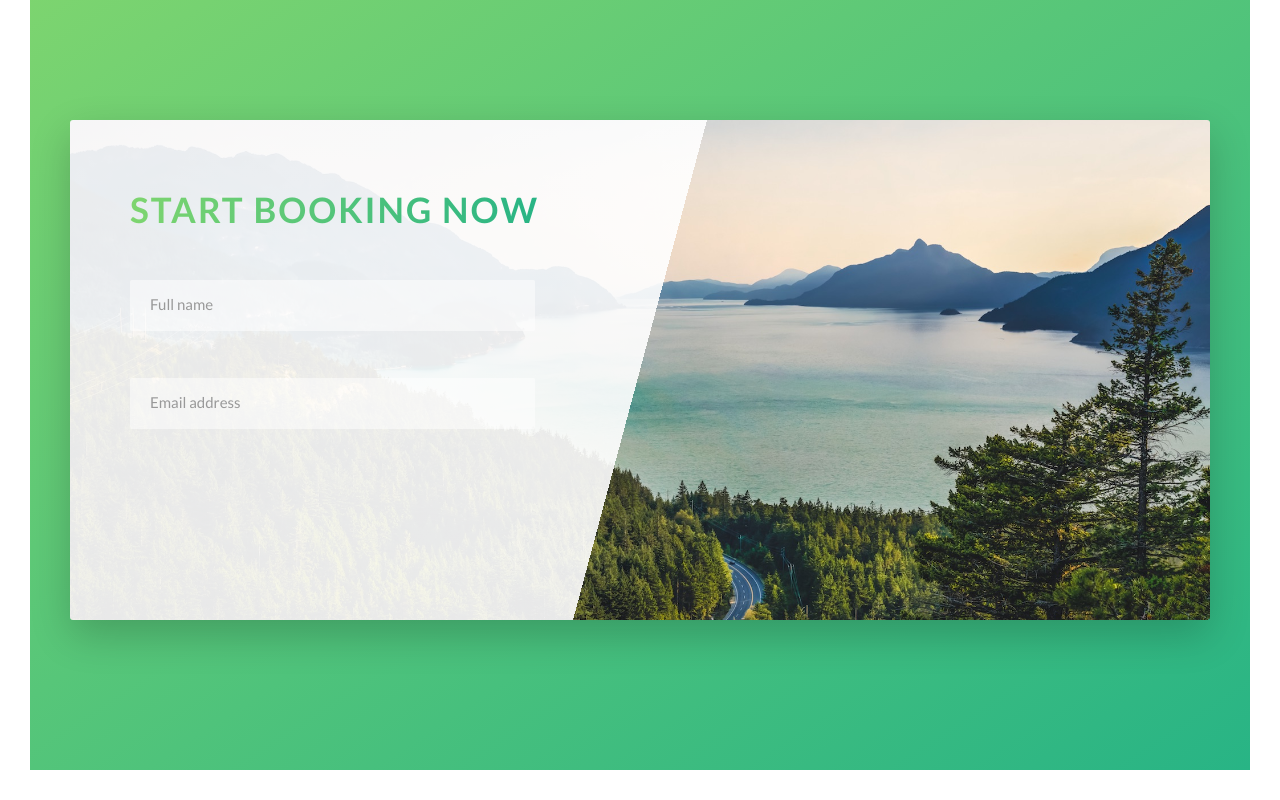
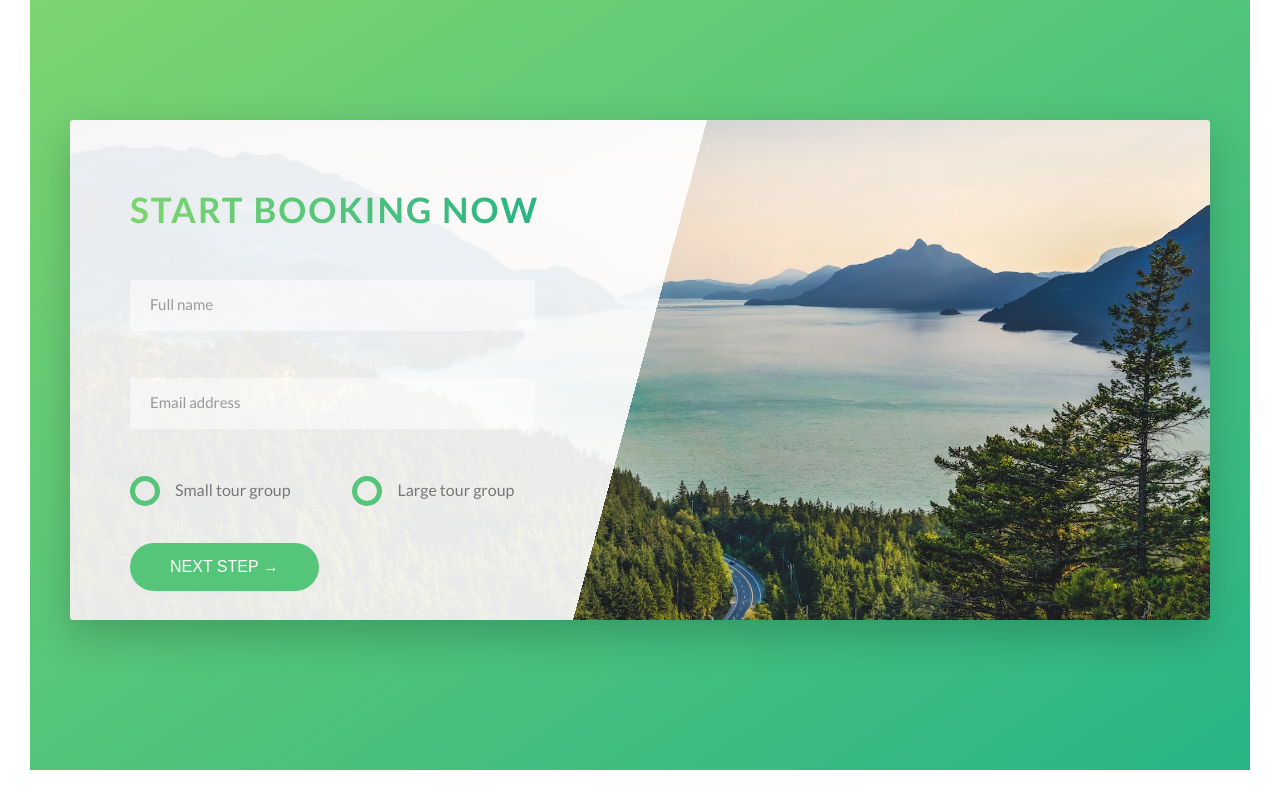
Before and after one commit to JackieNBee/natours, a website: page index.html in a window 1280 px wide. Shown: the part 4782-5582 px from the top of the page. Drawn offline with Linux system fonts and the light colour scheme.

Commit message:
Add Booking Section - Part 3

```diff
--- a/index.html
+++ b/index.html
@@ -357,6 +357,38 @@
                                 <input type="email" class="form__input" placeholder="Email address" id="email" required>
                                 <label for="email" class="form__label">Email address</label>
                             </div>
+
+                            <div class="form__group u-margin-bottom-medium">
+                                <div class="form__radio-group">
+                                    <!-- we cannot style radio buttons in CSS -->
+                                    <!-- the original one needs to be hidden -->
+                                    <input type="radio" class="form__radio-input" id="small" name="size">
+                                    <!-- we need to build a custom one -->
+                                    <!-- the TRICK is that since we linked our label to the original input -->
+                                    <!-- the latter will still be selected even if it's hidden -->
+                                    <!-- in fact when we're clicking the custom button (span), in reality we are clicking the label -->
+                                    <label for="small" class="form__radio-label">
+                                        <!-- this span will become our custom radio button -->
+                                        <span class="form__radio-button"></span>
+                                        Small tour group
+                                    </label>
+                                </div>
+
+                                <div class="form__radio-group">
+                                    <input type="radio" class="form__radio-input" id="large" name="size">
+                                    <label for="large" class="form__radio-label">
+                                        <span class="form__radio-button"></span>
+                                        Large tour group
+                                    </label>
+                                </div>
+                            </div>
+
+                            <!-- since it's a form, we cannot use <a> to add a button -->
+                            <!-- we need a proper <button> or <input type="button> in order to submit " -->
+                            <div class="form__group">
+                                <button class="btn btn--green">Next step &rarr;</button>
+                            </div>
+
                         </form>
 
                     </div>
--- a/sass/base/_utilities.scss
+++ b/sass/base/_utilities.scss
@@ -1,29 +1,33 @@
 // UTILITY CLASSES
 // Reusable CSS simple classes with only one goal
 
+// !important is normal practice in utilities
+// to override conflicts with higher specificity classes
+// because we want to apply the utility in any case
+
 // Center the text of children
 .u-center-text {
-    text-align: center;
+    text-align: center !important;
 }
 
 // Add bottom margin
 .u-margin-bottom-big {
-    margin-bottom: 8rem;
+    margin-bottom: 8rem !important;
 }
 
 .u-margin-bottom-medium {
-    margin-bottom: 4rem;
+    margin-bottom: 4rem !important;
 }
 
 .u-margin-bottom-small {
-    margin-bottom: 1.5rem;
+    margin-bottom: 1.5rem !important;
 }
 
 // Add top margin
 .u-margin-top-huge {
-    margin-top: 10rem;
+    margin-top: 10rem !important;
 }
 
 .u-margin-top-big {
-    margin-top: 8rem;
+    margin-top: 8rem !important;
 }
--- a/sass/components/_button.scss
+++ b/sass/components/_button.scss
@@ -1,6 +1,9 @@
 .btn {
 
-    /* normal and visited state */
+    // need simple & for being able to select also <button> element
+    // since it doesn't have :link and :visited
+    &,
+    /* normal and visited state of <a> element */
     &:link,
     &:visited {
         text-transform: uppercase;
@@ -14,6 +17,10 @@
         position: relative;
         /* to restore the button's font-size 16px = 1.6rem */
         font-size: $default-font-size;
+
+        // Style when .btn is applied to a <button> element
+        border: none;
+        cursor: pointer;
     }
 
     &:hover {
@@ -45,7 +52,11 @@
 
 
     /* when clicked */
-    &:active {
+    // :active and :focus should have the same style
+    // :focus is needed to remove the default blue outline of <button> elements
+    &:active,
+    &:focus {
+        outline: none;
         /* push down the button a little bit */
         transform: translateY(-.1rem);
         box-shadow: 0 .5rem 1rem rgba($color-black, .2);
--- a/sass/components/_form.scss
+++ b/sass/components/_form.scss
@@ -24,6 +24,8 @@
         width: 90%;
         // to put the label on a new line
         display: block;
+        // add animation for displaying underline on :focus
+        transition: all .3s;
 
         // focus state
         // when we click on the input
@@ -77,5 +79,72 @@
         transform: translateY(-4rem);
     }
 
+    // radio group = <input> + <label>
+    &__radio-group {
+        // to display them side by side instead of using float
+        // with 50% it doesn't work
+        width: 49%;
+        // to display them side by side instead of using float
+        display: inline-block;
+    }
+
+    &__radio-input {
+        // hide the original input
+        display: none;
+    }
+
+    &__radio-label {
+        font-size: $default-font-size;
+        cursor: pointer;
+
+        position: relative;
+        // to make some space on the right for the custom radio otherwise the two will overlap each other
+        padding-left: 4.5rem;
+    }
+
+    // custom radio button
+    // it's made by two parts
+    &__radio-button {
+        // to make an "empty" cicle
+        height: 3rem;
+        width: 3rem;
+        border: 5px solid $color-primary;
+        border-radius: 50%;
+        // to make it use the properties defined above, we need to display it as a block element
+        display: inline-block;
+
+        // to position the custom radio button
+        position: absolute;
+        top: -.4rem;
+        left: 0;
+
+
+        // inner filled circle that appears when input is selected
+        &::after {
+            content: "";
+            display: block;
+            height: 1.3rem;
+            width: 1.3rem;
+            border-radius: 50%;
+            // to position it at the center of the custom radio
+            // position: absolute works even if the parent is using position: absolute
+            position: absolute;
+            top: 50%;
+            left: 50%;
+            transform: translate(-50%, -50%);
+            background-color: $color-primary;
+            // to make it initially invisible
+            opacity: 0;
+            transition: opacity .2s;
+        }
+    }
+
+    // as soon as the original radio is checked, check also the custom one
+    // TRANSLATION: when orinal radio is checked, select the sibling radio-label and select its child's ::after
+    // using ~ or + this time is irrelevant
+    // .form__radio-input:checked ~ .form__radio-label .form__radio-button::after
+    &__radio-input:checked~&__radio-label &__radio-button::after {
+        opacity: 1;
+    }
 
 }
```
Also changed, not shown: css/style.css.
